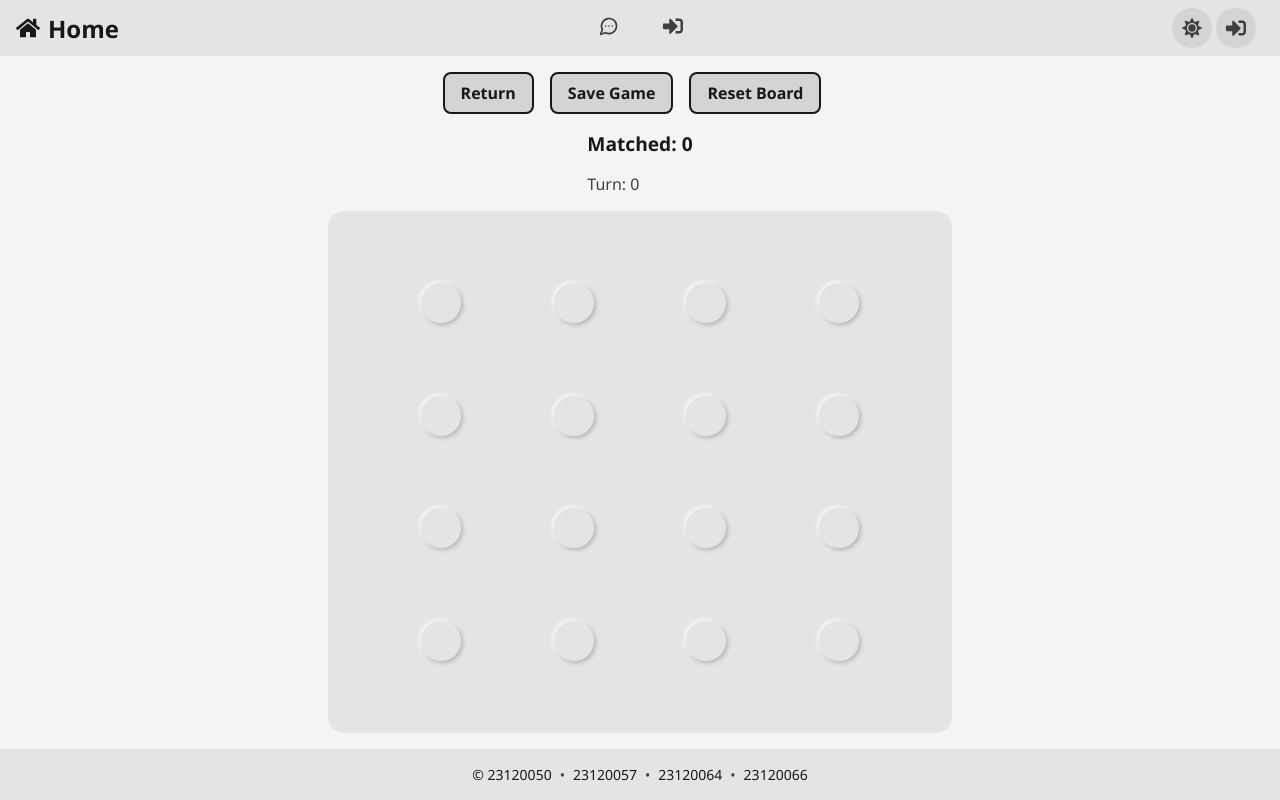
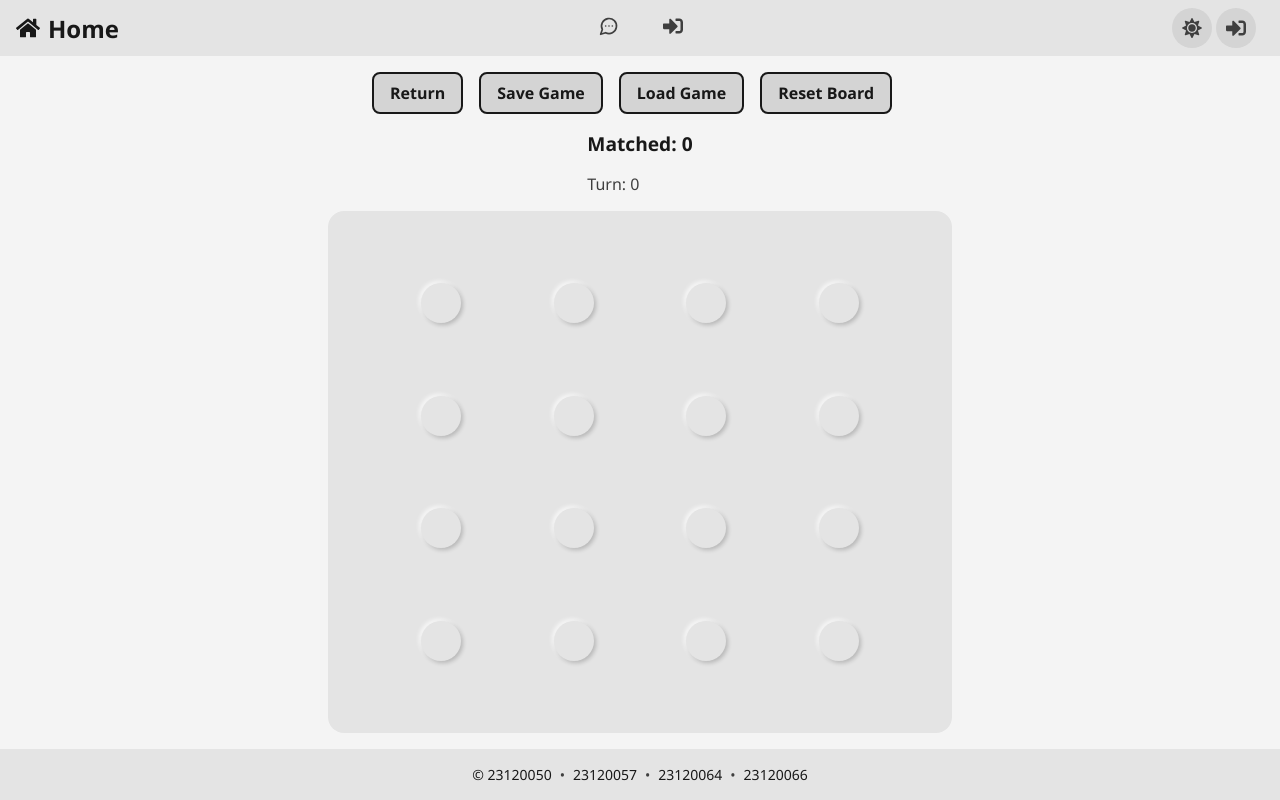
Before and after one commit to NichikouGN/web-project-frontend, a React (Vite) app: page /game/memory-matching in a window 1280 px wide. Both pictures are taken after a click on the button "Start New Game". Built offline with nearby package versions, Linux system fonts and the light colour scheme.

Commit message:
save & load for MemoryMatching

```diff
--- a/src/pages/Games/MemoryMatching/MemoryMatching.tsx
+++ b/src/pages/Games/MemoryMatching/MemoryMatching.tsx
@@ -15,20 +15,60 @@ interface MemoryMatchingProps {
 const MemoryMatching = () => {
   const [gameBoardSize, setGameBoardSize] = useState<{ rows: number; cols: number } | null>(null);
   const [board, setBoard] = useState<string[][]>([]);
+  const [gameArray, setGameArray] = useState<string[][]>([]);
+  const [matchedCount, setMatchedCount] = useState<number>(0);
+  const [turnCount, setTurnCount] = useState<number>(0);
+  const [isGameComplete, setIsGameComplete] = useState<boolean>(false);
+  const [matchedCells, setMatchedCells] = useState<Set<string>>(new Set());
+  const [isFirstSelection, setIsFirstSelection] = useState<boolean>(true);
+  const [firstSelection, setFirstSelection] = useState<{ row: number; col: number } | null>(null);
+  const [isWaiting, setIsWaiting] = useState<boolean>(false);
+
   const mockedBoardSize = { rows: 4, cols: 4 };
   const [gameState, setGameState] = useState<"unloaded" | "loadError" | "fetchError" | "loaded">(
     "unloaded"
   );
 
   const loadGame = useCallback(() => {
-    const savedBoard = localStorage.getItem("freePlayGameData");
-    if (savedBoard) {
-      const gameData = JSON.parse(savedBoard);
-      setGameBoardSize(gameData.boardSize);
-      setBoard(gameData.board);
-      setGameState("loaded");
+    const savedGameData = localStorage.getItem("memoryMatchingGameData");
+    if (savedGameData) {
+      try {
+        const gameData = JSON.parse(savedGameData);
+
+        // Restore board config
+        setGameBoardSize(gameData.boardSize);
+
+        // Restore board display
+        setBoard(gameData.board);
+
+        // Restore game array
+        setGameArray(gameData.gameArray || []);
+
+        // Restore game progress
+        setMatchedCount(gameData.matchedCount || 0);
+        setTurnCount(gameData.turnCount || 0);
+        setIsGameComplete(gameData.isGameComplete || false);
+        setMatchedCells(new Set(gameData.matchedCells || []));
+
+        // Restore selection state
+        setIsFirstSelection(gameData.isFirstSelection ?? true);
+        setFirstSelection(gameData.firstSelection || null);
+        setIsWaiting(gameData.isWaiting ?? false);
+
+        // Change state to loaded
+        setGameState("loaded");
+
+        Toast({
+          type: "success",
+          title: "Game Loaded",
+          message: `Restored game: ${gameData.turnCount} turns, ${gameData.matchedCount} matched pairs`
+        });
+      } catch (error) {
+        Toast({ type: "error", message: "Failed to load game data" });
+        setGameState("loadError");
+      }
     } else {
-      Toast({ type: "error", message: "No saved game found" });
+      Toast({ type: "warning", message: "No saved game found" });
       setGameState("loadError");
     }
   }, []);
@@ -75,6 +115,22 @@ const MemoryMatching = () => {
           setGameBoard={setBoard}
           gameBoardSize={gameBoardSize}
           setGameState={setGameState}
+          gameArray={gameArray}
+          setGameArray={setGameArray}
+          matchedCount={matchedCount}
+          setMatchedCount={setMatchedCount}
+          turnCount={turnCount}
+          setTurnCount={setTurnCount}
+          isGameComplete={isGameComplete}
+          setIsGameComplete={setIsGameComplete}
+          matchedCells={matchedCells}
+          setMatchedCells={setMatchedCells}
+          isFirstSelection={isFirstSelection}
+          setIsFirstSelection={setIsFirstSelection}
+          firstSelection={firstSelection}
+          setFirstSelection={setFirstSelection}
+          isWaiting={isWaiting}
+          setIsWaiting={setIsWaiting}
         />
       ) : (
         <div className={styles["game-page"]}>
--- a/src/pages/Games/MemoryMatching/MemoryMatchingContent.tsx
+++ b/src/pages/Games/MemoryMatching/MemoryMatchingContent.tsx
@@ -9,6 +9,22 @@ interface FreePlayContentProps {
   setGameState?: React.Dispatch<
     React.SetStateAction<"unloaded" | "loadError" | "fetchError" | "loaded">
   >;
+  gameArray?: string[][];
+  setGameArray?: React.Dispatch<React.SetStateAction<string[][]>>;
+  matchedCount?: number;
+  setMatchedCount?: React.Dispatch<React.SetStateAction<number>>;
+  turnCount?: number;
+  setTurnCount?: React.Dispatch<React.SetStateAction<number>>;
+  isGameComplete?: boolean;
+  setIsGameComplete?: React.Dispatch<React.SetStateAction<boolean>>;
+  matchedCells?: Set<string>;
+  setMatchedCells?: React.Dispatch<React.SetStateAction<Set<string>>>;
+  isFirstSelection?: boolean;
+  setIsFirstSelection?: React.Dispatch<React.SetStateAction<boolean>>;
+  firstSelection?: { row: number; col: number } | null;
+  setFirstSelection?: React.Dispatch<React.SetStateAction<{ row: number; col: number } | null>>;
+  isWaiting?: boolean;
+  setIsWaiting?: React.Dispatch<React.SetStateAction<boolean>>;
 }
 
 const MemoryMatchingContent = ({
@@ -16,15 +32,32 @@ const MemoryMatchingContent = ({
   setGameBoard,
   gameBoardSize,
   setGameState,
+  gameArray: propsGameArray = [],
+  setGameArray: propsSetGameArray,
+  matchedCount: propsMatchedCount = 0,
+  setMatchedCount: propsSetMatchedCount,
+  turnCount: propsTurnCount = 0,
+  setTurnCount: propsSetTurnCount,
+  isGameComplete: propsIsGameComplete = false,
+  setIsGameComplete: propsSetIsGameComplete,
+  matchedCells: propsMatchedCells = new Set(),
+  setMatchedCells: propsSetMatchedCells,
+  isFirstSelection: propsIsFirstSelection = true,
+  setIsFirstSelection: propsSetIsFirstSelection,
+  firstSelection: propsFirstSelection = null,
+  setFirstSelection: propsSetFirstSelection,
+  isWaiting: propsIsWaiting = false,
+  setIsWaiting: propsSetIsWaiting,
 }: FreePlayContentProps) => {
-  const [gameArray, setGameArray] = useState<string[][]>([]);
-  const [isFirstSelection, setIsFirstSelection] = useState<boolean>(true);
-  const [firstSelection, setFirstSelection] = useState<{ row: number; col: number } | null>(null);
-  const [matchedCount, setMatchedCount] = useState<number>(0);
-  const [turnCount, setTurnCount] = useState<number>(0);
-  const [isGameComplete, setIsGameComplete] = useState<boolean>(false);
-  const [isWaiting, setIsWaiting] = useState<boolean>(false);
-  const [matchedCells, setMatchedCells] = useState<Set<string>>(new Set());
+  // Sử dụng props từ parent nếu có, nếu không dùng local state
+  const [gameArray, setGameArray] = useState<string[][]>(propsGameArray);
+  const [isFirstSelection, setIsFirstSelection] = useState<boolean>(propsIsFirstSelection);
+  const [firstSelection, setFirstSelection] = useState<{ row: number; col: number } | null>(propsFirstSelection);
+  const [matchedCount, setMatchedCount] = useState<number>(propsMatchedCount);
+  const [turnCount, setTurnCount] = useState<number>(propsTurnCount);
+  const [isGameComplete, setIsGameComplete] = useState<boolean>(propsIsGameComplete);
+  const [isWaiting, setIsWaiting] = useState<boolean>(propsIsWaiting);
+  const [matchedCells, setMatchedCells] = useState<Set<string>>(propsMatchedCells);
   const updateCellColor = (row: number, col: number, color: string) => {
     setGameBoard((prevBoard) => {
       const newBoard = [...prevBoard];
@@ -82,11 +115,20 @@ const MemoryMatchingContent = ({
       }
       gameArray.push(row);
     }
-
     return gameArray;
   }, [gameBoardSize]);
 
+  if (gameArray.length === 0 && gameBoardSize) {
+    const newGameArray = generateGameArray();
+    setGameArray(newGameArray);
+  }
+
   const handleOnClick = (row: number, col: number) => {
+    if (firstSelection && firstSelection.row === row && firstSelection.col === col) {
+      Toast({ type: "warning", message: "Please select another cell" });
+      return;
+    }
+
     // Nếu gameArray chưa được tạo, tạo nó
     if (gameArray.length === 0) {
       const newGameArray = generateGameArray();
@@ -171,7 +213,7 @@ const MemoryMatchingContent = ({
         Array.from({ length: gameBoardSize?.cols ?? 0 }, () => "var(--theme-body-primary-bg)")
       )
     );
-    setGameArray([]);
+    setGameArray(generateGameArray());
     setMatchedCount(0);
     setTurnCount(0);
     setIsGameComplete(false);
@@ -184,12 +226,72 @@ const MemoryMatchingContent = ({
 
   const saveGame = useCallback(() => {
     const gameData = {
+      // Thông tin cơ bản
       boardSize: gameBoardSize,
+
+      // Trạng thái board
       board: gameBoard,
+      gameArray: gameArray,
+
+      // Trạng thái game
+      matchedCount: matchedCount,
+      turnCount: turnCount,
+      isGameComplete: isGameComplete,
+      matchedCells: Array.from(matchedCells),
+
+      // Trạng thái lựa chọn
+      isFirstSelection: isFirstSelection,
+      firstSelection: firstSelection,
+      isWaiting: isWaiting,
+
+      // Metadata
+      savedAt: new Date().toISOString(),
     };
-    localStorage.setItem("freePlayGameData", JSON.stringify(gameData));
+    localStorage.setItem("memoryMatchingGameData", JSON.stringify(gameData));
     Toast({ type: "success", title: "Success", message: "Game saved successfully" });
-  }, [gameBoardSize, gameBoard]);
+  }, [gameBoardSize, gameBoard, gameArray, matchedCount, turnCount, isGameComplete, matchedCells, isFirstSelection, firstSelection, isWaiting]);
+
+  const loadGame = useCallback(() => {
+    const savedGameData = localStorage.getItem("memoryMatchingGameData");
+    if (savedGameData) {
+      try {
+        const gameData = JSON.parse(savedGameData);
+
+        // Restore board
+        setGameBoard(gameData.board);
+
+        // Restore game array
+        setGameArray(gameData.gameArray || []);
+
+        // Restore game state
+        setMatchedCount(gameData.matchedCount || 0);
+        setTurnCount(gameData.turnCount || 0);
+        setIsGameComplete(gameData.isGameComplete || false);
+        setMatchedCells(new Set(gameData.matchedCells || []));
+
+        // Restore selection state
+        setIsFirstSelection(gameData.isFirstSelection ?? true);
+        setFirstSelection(gameData.firstSelection || null);
+        setIsWaiting(gameData.isWaiting ?? false);
+
+        Toast({
+          type: "success",
+          title: "Success",
+          message: `Game loaded! Progress: ${gameData.turnCount} turns, ${gameData.matchedCount} matched`
+        });
+      } catch (error) {
+        Toast({
+          type: "error",
+          message: "Failed to load game data"
+        });
+      }
+    } else {
+      Toast({
+        type: "warning",
+        message: "No saved game found"
+      });
+    }
+  }, []);
 
   return (
     <div className={styles["game-page"]} style={{ flexDirection: "column" }}>
@@ -202,6 +304,9 @@ const MemoryMatchingContent = ({
         </button>
         <button className={styles["reset-board-button"]} onClick={saveGame}>
           Save Game
+        </button>
+        <button className={styles["reset-board-button"]} onClick={loadGame}>
+          Load Game
         </button>
         <button className={styles["reset-board-button"]} onClick={resetBoard}>
           Reset Board
```
